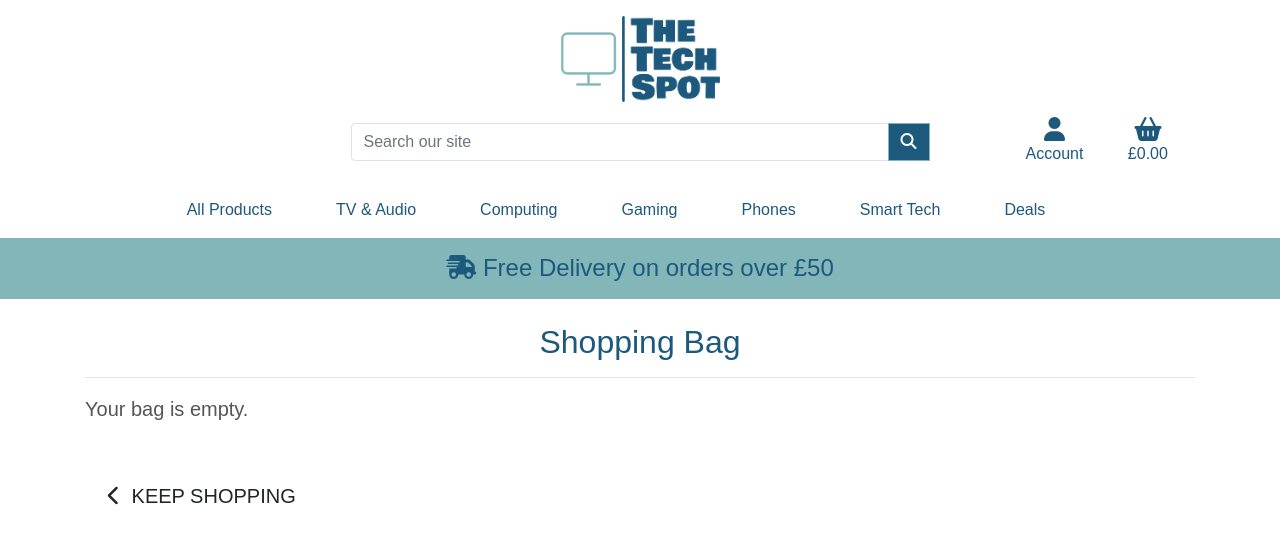
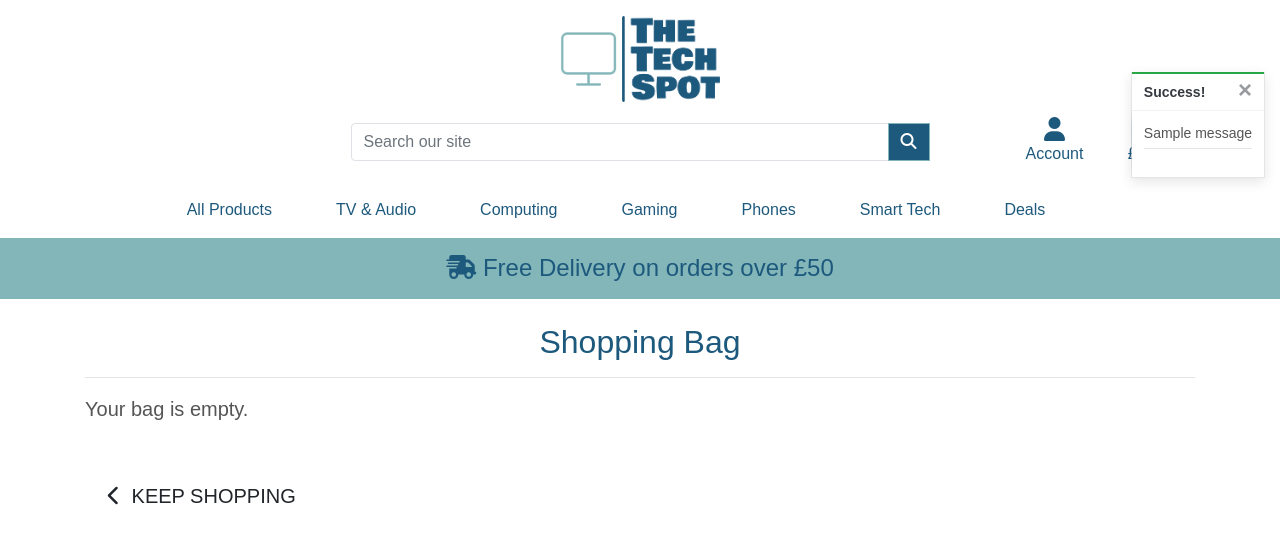
Before and after one commit to rdhadda/the-tech-spot, a Django app: page /bag/ in a window 1280 px wide. Shown: the top 539 px of the page. Run offline with Django 3.2, Linux system fonts and the light colour scheme; tables that the repository leaves empty hold one stand-in row (values such as "Sample post"); one stand-in notice (Sample message) is shown; parts of the project's set-up code (start-up, migrations or seed data) failed here and were passed over; some libraries are stand-ins or nearby versions; some web fonts are replaced.

Commit message:
feat: added toast messages to base.html

```diff
--- a/bag/views.py
+++ b/bag/views.py
@@ -1,5 +1,6 @@
 from django.shortcuts import render, redirect, reverse, get_object_or_404, HttpResponse
 from products.models import Product
+from django.contrib import messages
 # Create your views here.
 
 def view_bag(request):
@@ -8,6 +9,8 @@ def view_bag(request):
 
 def add_to_bag(request, item_id):
     """ View to allow users to add products to their bag """
+
+    product = get_object_or_404(Product, pk=item_id)
 
     quantity = int(request.POST.get('quantity'))
     redirect_url = request.POST.get('redirect_url')
@@ -18,6 +21,7 @@ def add_to_bag(request, item_id):
         bag[item_id] += quantity
     else:
         bag[item_id] = quantity
+        messages.success(request, f'Added {product.name} to your bag')
 
     request.session['bag'] = bag
     return redirect(redirect_url)
--- a/static/css/base.css
+++ b/static/css/base.css
@@ -92,3 +92,18 @@ body {
 .remove-item {
     cursor: pointer;
 }
+
+.message-container {
+    position: fixed;
+    top: 72px;
+    right: 15px;
+    z-index: 99999999999;
+}
+
+.custom-toast {
+    overflow: visible;
+}
+
+.toast-capper {
+    height: 2px;
+}
--- a/templates/allauth/base.html
+++ b/templates/allauth/base.html
@@ -51,7 +51,21 @@
     </header>
 
     {% if messages %}
-    <div class="message-container"></div>
+    <div class="message-container">
+      {% for message in messages %}
+          {% with message.level as level %}
+            {% if level == 40 %}
+              {% include 'includes/toasts/toast_error.html' %}
+            {% elif level == 30 %}
+              {% include 'includes/toasts/toast_warning.html' %}
+            {% elif level == 25 %}
+              {% include 'includes/toasts/toast_success.html' %}
+            {% else %}
+              {% include 'includes/toasts/toast_info.html' %}
+            {% endif %}
+          {% endwith %}
+        {% endfor %}
+    </div>
     {% endif %}
     {% block page_header %}
     {% endblock %}
@@ -60,6 +74,9 @@
     {% endblock %}
 
     {% block postloadjs %}
+    <script type="text/javascript">
+      $('.toast').toast('show');
+  </script>
     {% endblock %}
   </body>
 </html>
--- a/templates/allauth/includes/toasts/toast_success.html
+++ b/templates/allauth/includes/toasts/toast_success.html
@@ -14,3 +14,5 @@
                 <hr class="mt-1 mb-3">
             </div>
         </div>
+    </div>
+</div>
--- a/the_tech_spot/settings.py
+++ b/the_tech_spot/settings.py
@@ -90,6 +90,9 @@ AUTHENTICATION_APPLICATION = (
     'allauth.account.auth_backends.AuthenicationBackend',
 )
 
+# Stores the current message in the session
+MESSAGE_STORAGE = 'django.contrib.messages.storage.session.SessionStorage'
+
 SITE_ID = 1
 
 EMAIL_BACKEND = 'django.core.mail.backends.console.EmailBackend'
```
